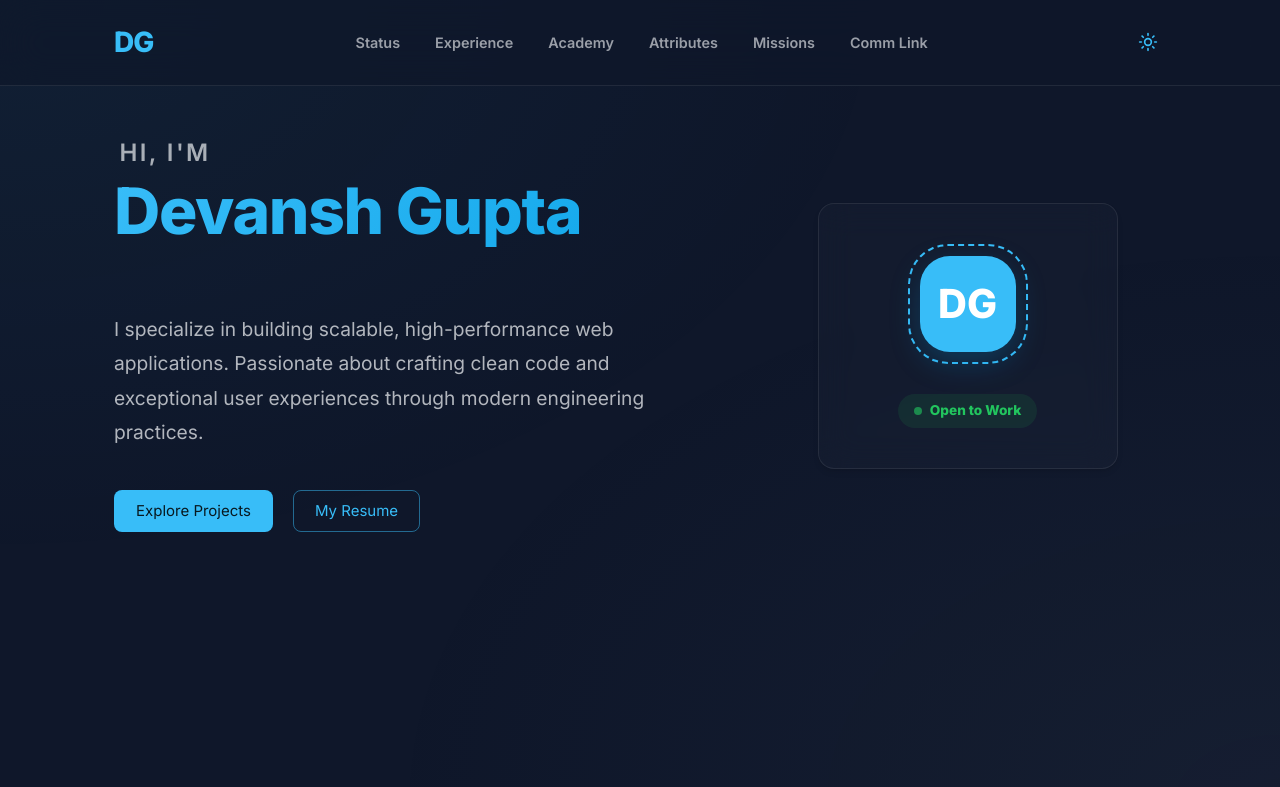
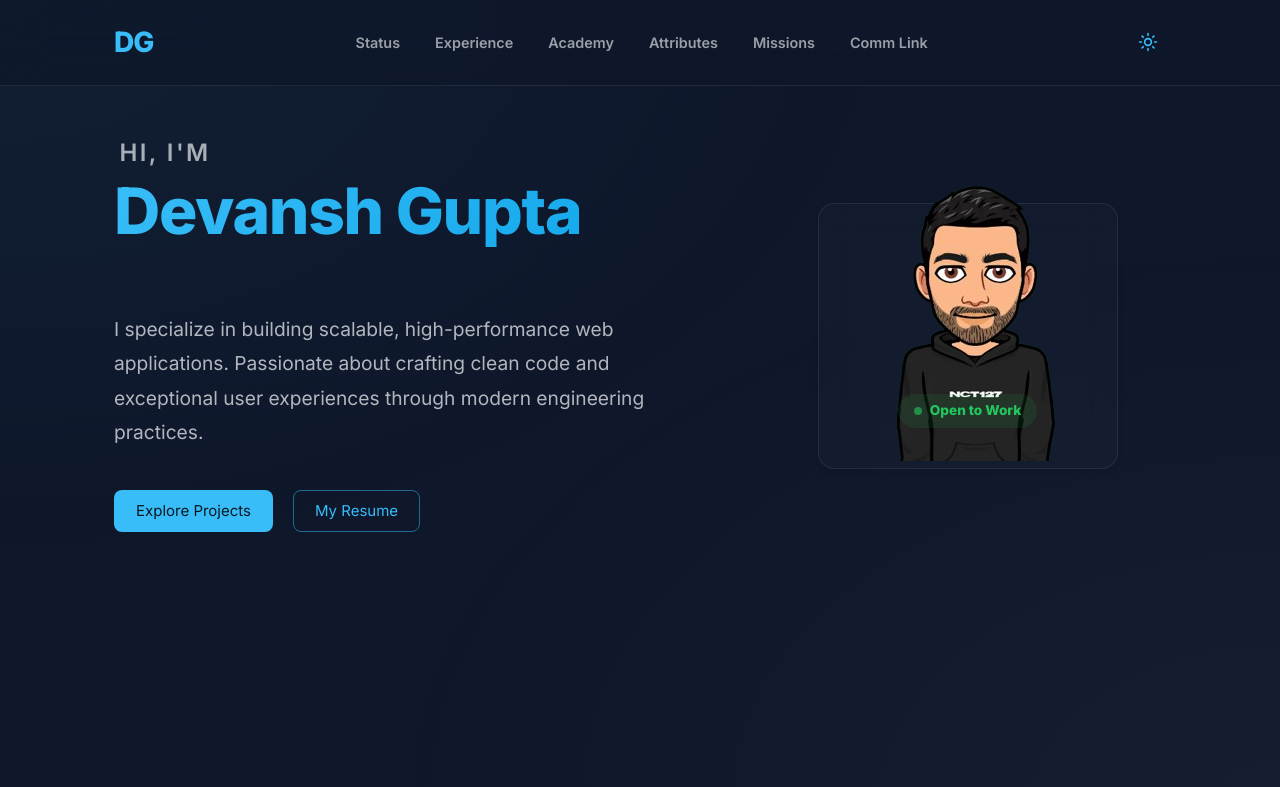
Before and after one commit to devgpta19/MyPortfolio, a React (Vite) app: page / in a window 1280 px wide. Shown: the top 787 px of the page. Built offline with nearby package versions, Linux system fonts and the light colour scheme.

Commit message:
Added the Photo...

```diff
--- a/src/sections/Hero.jsx
+++ b/src/sections/Hero.jsx
@@ -1,6 +1,7 @@
 import { useEffect, useRef } from 'react';
 import { Button } from '@mui/material';
 import gsap from 'gsap';
+import Avatar from "../assets/AVATAR.png"
 
 const Hero = () => {
   const containerRef = useRef(null);
@@ -63,7 +64,7 @@ const Hero = () => {
         <div className="hero-image-container">
           <div className="hero-card hud-card">
             <div className="avatar-box">
-              <div className="avatar-placeholder">DG</div>
+              <div className="avatar-placeholder"><img src={Avatar} alt="" /></div>
             </div>
             <div className="status-badge">
               <span className="dot"></span>Open to Work
@@ -136,7 +137,7 @@ const Hero = () => {
           height: 120px;
           margin: 0 auto 30px;
           padding: 10px;
-          border: 2px dashed var(--primary);
+          // border: 2px dashed var(--primary);
           border-radius: 40px;
           display: flex;
           align-items: center;
@@ -145,7 +146,7 @@ const Hero = () => {
         .avatar-placeholder {
           width: 100%;
           height: 100%;
-          background: var(--primary);
+          // background: var(--primary);
           border-radius: 30px;
           display: flex;
           align-items: center;
@@ -153,7 +154,7 @@ const Hero = () => {
           font-size: 2.5rem;
           font-weight: 800;
           color: white;
-          box-shadow: 0 10px 30px rgba(2, 132, 199, 0.3);
+          // box-shadow: 0 10px 30px rgba(2, 132, 199, 0.3);
         }
         .status-badge {
           display: inline-flex;
```
Also changed, not shown: src/assets/AVATAR.png (added).
